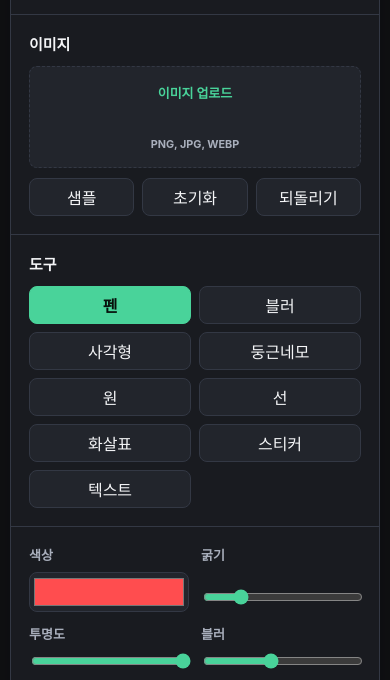
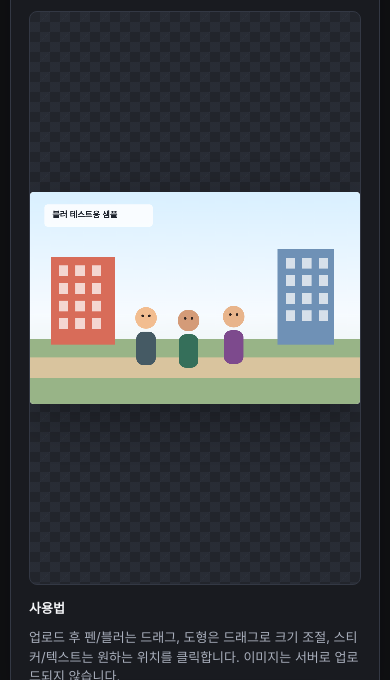
Before and after one commit to zozindev/zozincanvas, a plain HTML site: page index.html in a window 390 px wide. Shown: the part 238-918 px from the top of the page. Drawn offline with Linux system fonts and the light colour scheme.

Commit message:
Prioritize canvas on mobile

```diff
--- a/style.css
+++ b/style.css
@@ -350,6 +350,10 @@ canvas {
     grid-template-columns: 1fr;
   }
 
+  .workspace {
+    order: -1;
+  }
+
   .controls {
     max-height: none;
   }
```
